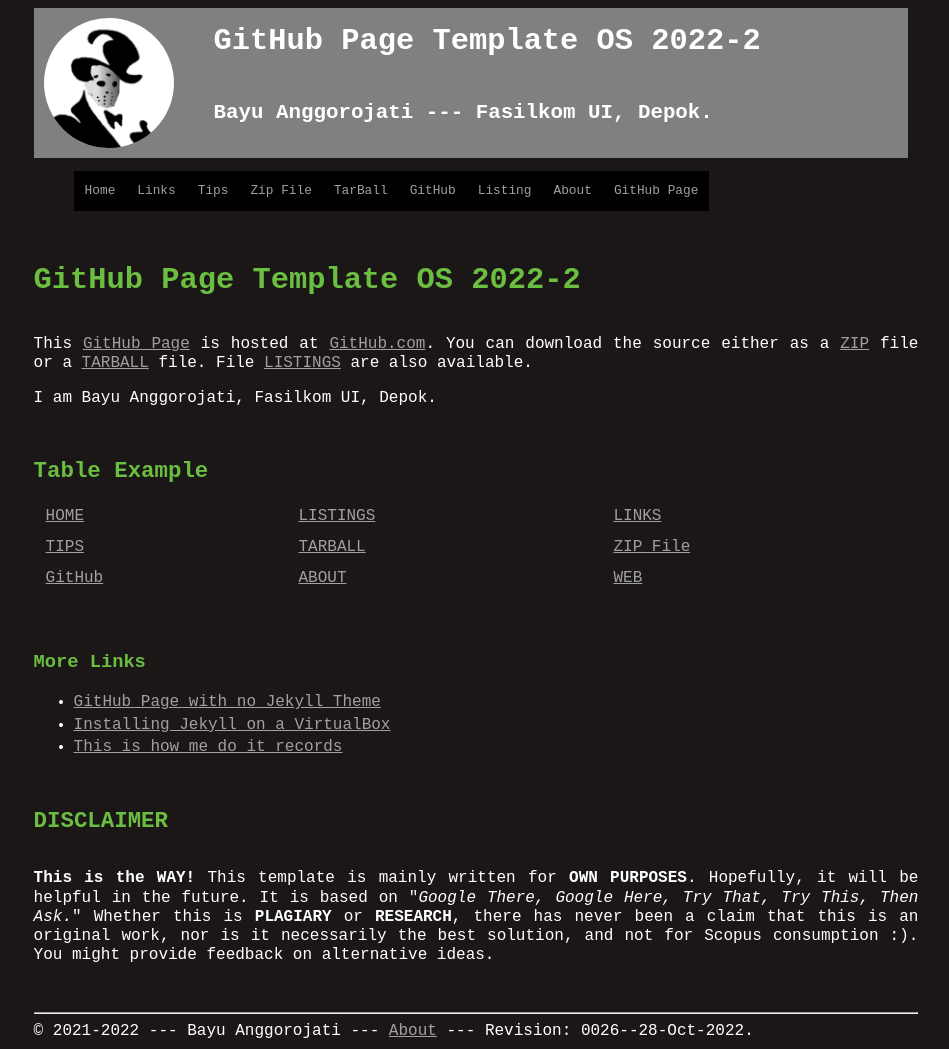
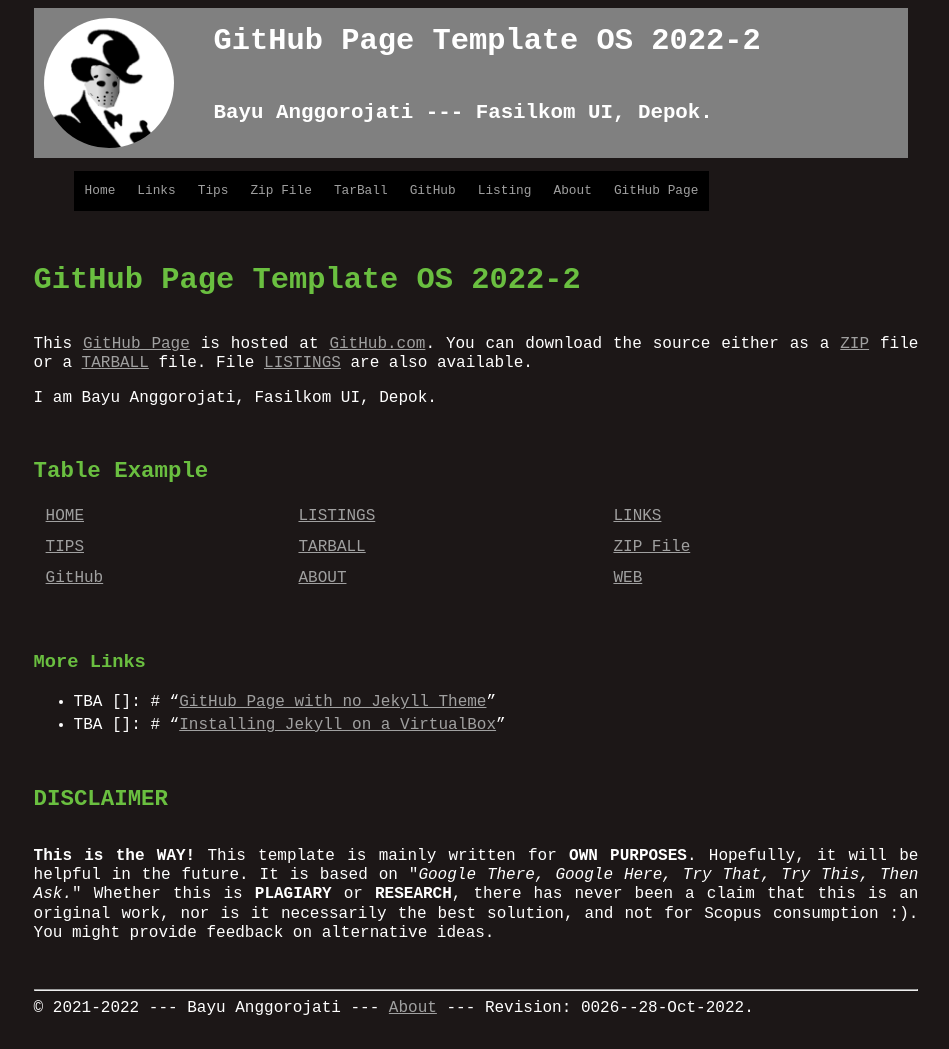
Before and after one commit to bayuanggorojati/os222, a Jekyll site: the page built from index.md, in a window 1280 px wide. Shown: the whole page, without its empty margins (164-1113 px from the left). Built offline with Jekyll 4.4.1, drawn with Linux system fonts in a browser that asks for light colours; after the commit the page ends 1027 px from its top, so only the background shows below that.

Commit message:
update index.md

```diff
--- a/index.md
+++ b/index.md
@@ -5,7 +5,7 @@
 # {{ site.title }}
 
 <br id="idx01">
-This [GitHub Page](https://pages.github.com/) is hosted at [GitHub.com]({{ site.urlgithub }}).
+This [GitHub Page](https://bayuanggorojati.github.io/os222/) is hosted at [GitHub.com]({{ site.urlgithub }}).
 You can download the source either as a
 [ZIP]({{ site.baseurl }}/template.zip) file or a
 [TARBALL]({{ site.baseurl }}/template.tar.bz2) file.
@@ -23,6 +23,5 @@ I am {{ site.author }}, {{ site.address }}
 <br id="idx03">
 ### More Links
 
-* [GitHub Page with no Jekyll Theme](https://doit.vlsm.org/001.md)
-* [Installing Jekyll on a VirtualBox](https://doit.vlsm.org/005.md)
-* [This is how me do it records](https://doit.vlsm.org/)
+* TBA []: # "[GitHub Page with no Jekyll Theme](https://doit.vlsm.org/001.md)"
+* TBA []: # "[Installing Jekyll on a VirtualBox](https://doit.vlsm.org/005.md)"
```
